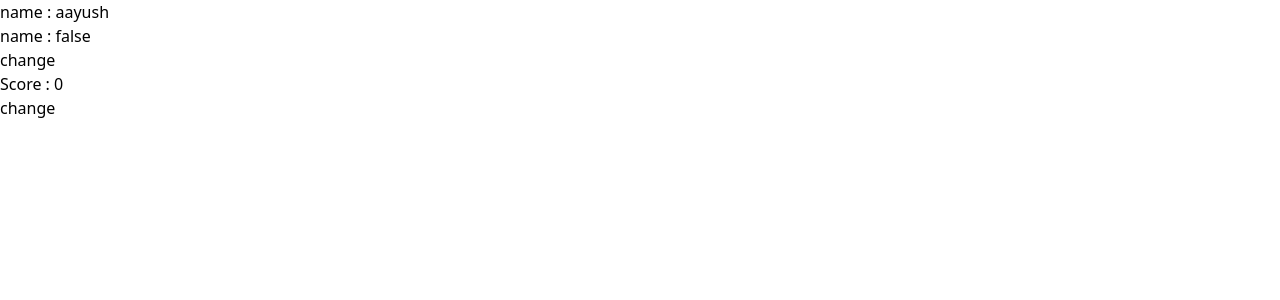
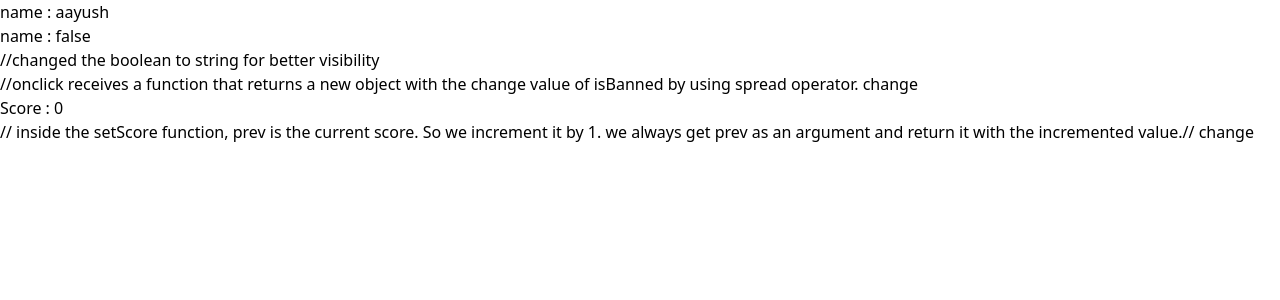
Before and after one commit to Aayush7269/react-components, a React (Vite) app: page / in a window 1280 px wide. Shown: the top 300 px of the page. Built offline with nearby package versions, Linux system fonts and the light colour scheme.

Commit message:
comments

```diff
--- a/src/Components/Video.jsx
+++ b/src/Components/Video.jsx
@@ -13,14 +13,14 @@ const[score,setScore] = useState(0);
 
     <div className='p-4'>
       <h1>name : {val.name}</h1>
-      <h1>name : {val.isBanned.toString()}</h1>
-      <button onClick={()=>setVal(()=>({...val, isBanned:!val.isBanned}))} className='bg-blue-400 rounded-full px-2 '>
+      <h1>name : {val.isBanned.toString()}</h1> //changed the boolean to string for better visibility
+      <button onClick={()=>setVal(()=>({...val, isBanned:!val.isBanned}))} className='bg-blue-400 rounded-full px-2 '> //onclick receives a function that returns a new object with the change value of isBanned by using spread operator.
         change
       </button>
       </div>
        <div className='p-4'>
        <h1>Score : {score}</h1>
-        <button onClick={()=>setScore(prev=>prev+1)}className='bg-blue-400 rounded-full px-2 '>
+        <button onClick={()=>setScore(prev=>prev+1)} className='bg-blue-400 rounded-full px-2 '>// inside the setScore function, prev is the current score. So we increment it by 1. we always get prev as an argument and return it with the incremented value.//
          change
        </button>
        </div>
```
